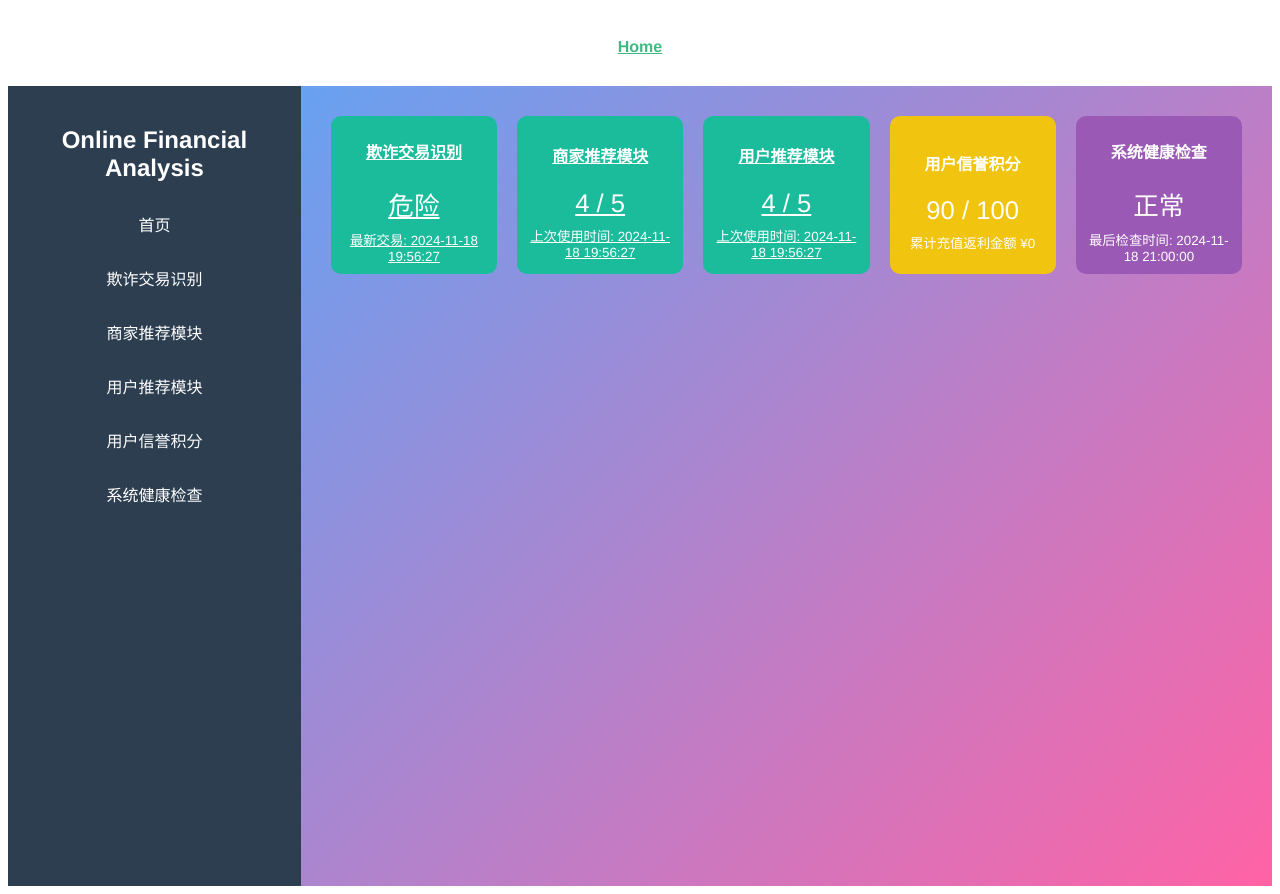
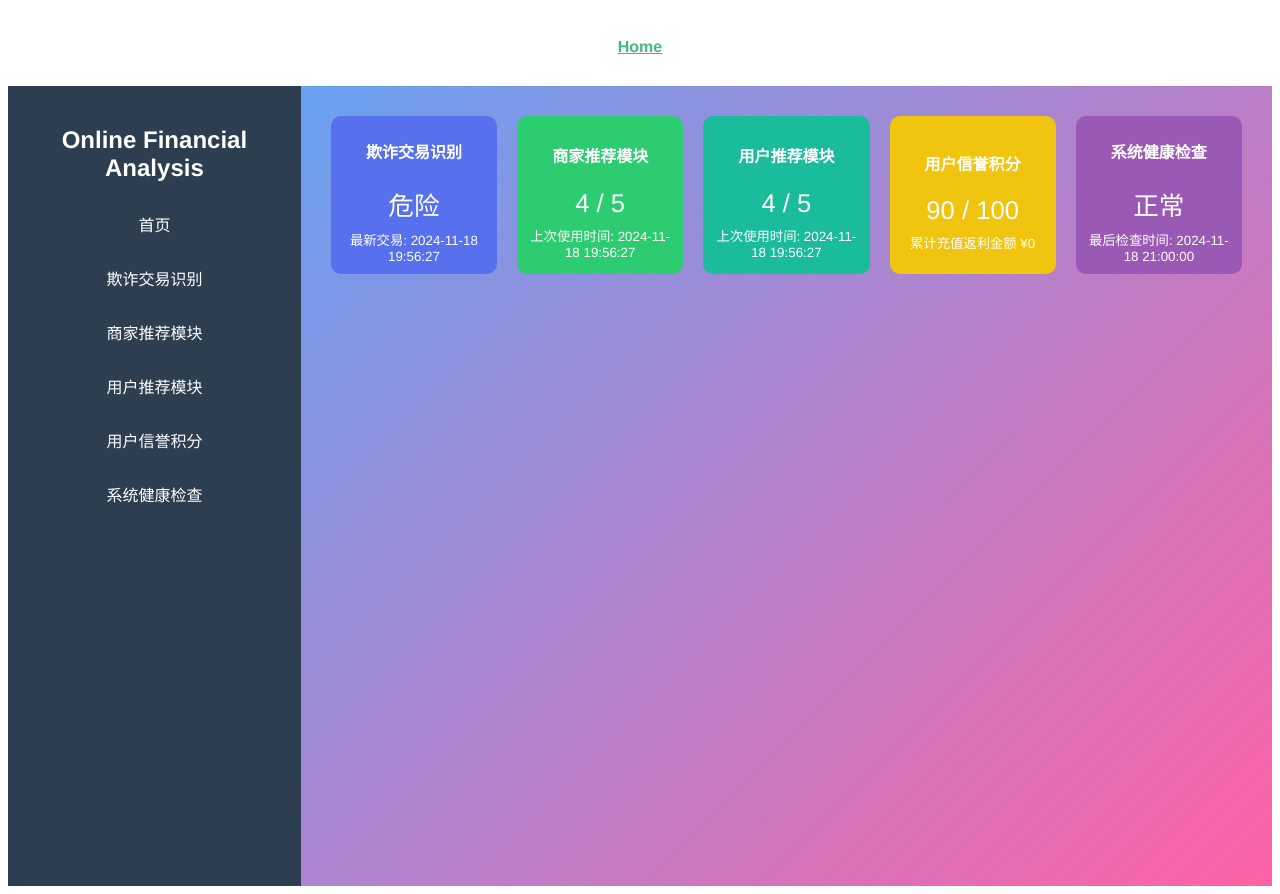
Before and after one commit to mr-yangfanqihang1/Financial_analysis, a Vue app in the folder financial/: page / in a window 1280 px wide. Built offline with nearby package versions, Linux system fonts and the light colour scheme.

Commit message:
首页框加链接跳转

```diff
--- a/financial/src/views/HomeContent.vue
+++ b/financial/src/views/HomeContent.vue
@@ -1,18 +1,19 @@
 <template>
   <div class="info-cards">
     <!-- 欺诈交易识别 -->
-      <router-link to="/FraudDetection" class="info-card cyan">
+    <router-link to="/FraudDetection" class="info-card blue">
       <h2>欺诈交易识别</h2>
       <p>危险</p>
       <small>最新交易: 2024-11-18 19:56:27</small>
     </router-link>
 
     <!-- 商家推荐模块 -->
-      <router-link to="/MchRecommend" class="info-card cyan">
+    <router-link to="/MchRecommend" class="info-card green">
       <h2>商家推荐模块</h2>
       <p>4 / 5</p>
       <small>上次使用时间: 2024-11-18 19:56:27</small>
     </router-link>
+
     <!-- 用户推荐模块 -->
     <router-link to="/UserRecommend" class="info-card cyan">
       <h2>用户推荐模块</h2>
@@ -21,18 +22,18 @@
     </router-link>
 
     <!-- 用户信誉积分 -->
-      <div class="info-card yellow">
+    <router-link to="/ClientCredit" class="info-card yellow">
       <h2>用户信誉积分</h2>
       <p>90 / 100</p>
       <small>累计充值返利金额 ¥0</small>
-      </div>
+    </router-link>
 
     <!-- 系统健康检查 -->
-      <div class="info-card purple">
+    <router-link to="/HealthCheck" class="info-card purple">
       <h2>系统健康检查</h2>
       <p>正常</p>
       <small>最后检查时间: 2024-11-18 21:00:00</small>
-      </div>
+    </router-link>
   </div>
 </template>
 
@@ -61,6 +62,7 @@
   flex-direction: column;
   justify-content: center;
   transition: transform 0.3s ease-in-out;
+  text-decoration: none; /* 移除下划线 */
 }
 
 .info-card:hover {
@@ -74,6 +76,10 @@
 .info-card p {
   font-size: 1.6rem;
   margin: 8px 0;
+}
+
+.blue {
+  background-color: #5770ed;
 }
 
 .cyan {
--- a/financial/src/views/HomeView.vue
+++ b/financial/src/views/HomeView.vue
@@ -71,6 +71,14 @@ export default {
   border-radius: 5px;
 }
 
+/* 移除 router-link 默认的下划线 */
+.sidebar ul li a {
+  text-decoration: none; /* 移除链接的下划线 */
+  color: inherit; /* 保持链接文字颜色与父级一致 */
+  display: flex; /* 使链接中的图标和文字在同一行显示 */
+  align-items: center; /* 垂直居中对齐 */
+}
+
 .sidebar ul li:hover {
   background-color: rgba(255, 255, 255, 0.1);
 }
```
Lines whose indentation alone changed are shown as unchanged.
